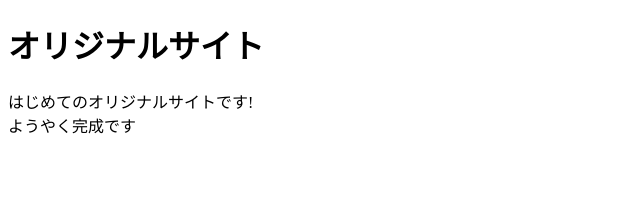
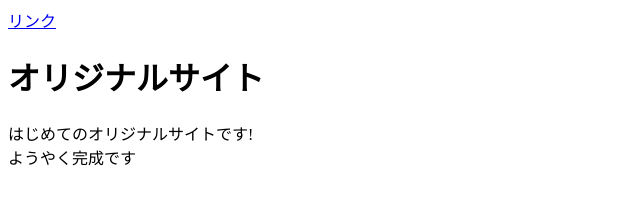
Before and after one commit to masami9997/mysite, a plain HTML site: page index.html in a window 1280 px wide. Shown: the whole page, without its empty margins (0-640 px from the left). Drawn offline with Linux system fonts and the light colour scheme.

Commit message:
Add files via upload

```diff
--- a/index.html
+++ b/index.html
@@ -6,6 +6,7 @@
   <title>オリジナルサイト</title>
 </head>
 <body>
+  <a href="https://xgf.nu/bEt1h">リンク</a>
   <h1>オリジナルサイト</h1>
   <p>はじめてのオリジナルサイトです!<br>ようやく完成です</p>
 </body>
```
